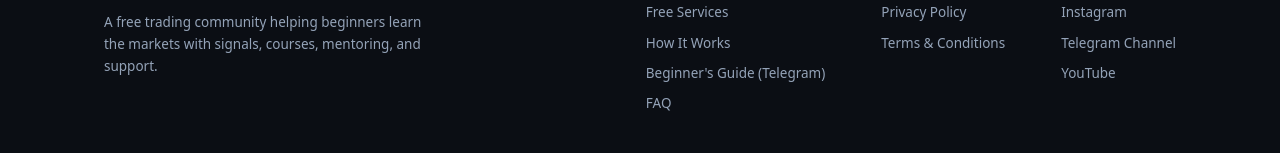
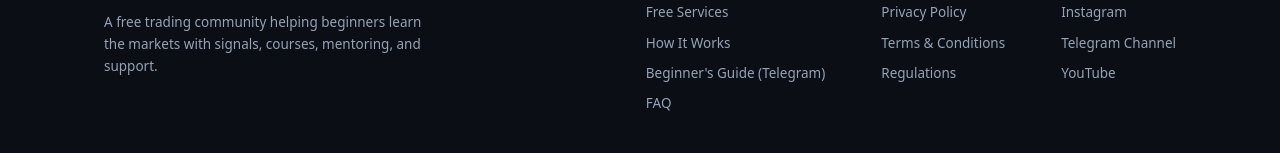
Before and after one commit to Migzzz1998/trading-culture-ph-nextjs, a Next.js app in the folder trading-culture-ph/: page / in a window 1280 px wide. Shown: the part 6644-6797 px from the top of the page. Built offline with nearby package versions, Linux system fonts and the light colour scheme.

Commit message:
updated footers

```diff
--- a/trading-culture-ph/components/Footer.jsx
+++ b/trading-culture-ph/components/Footer.jsx
@@ -39,6 +39,7 @@ export default function Footer() {
               links={[
                 { href: siteConfig.legal.privacyPolicyUrl, label: "Privacy Policy" },
                 { href: siteConfig.legal.termsUrl, label: "Terms & Conditions" },
+                { href: siteConfig.legal.regulations, label: "Regulations" },
               ]}
             />
             <FooterCol
```
